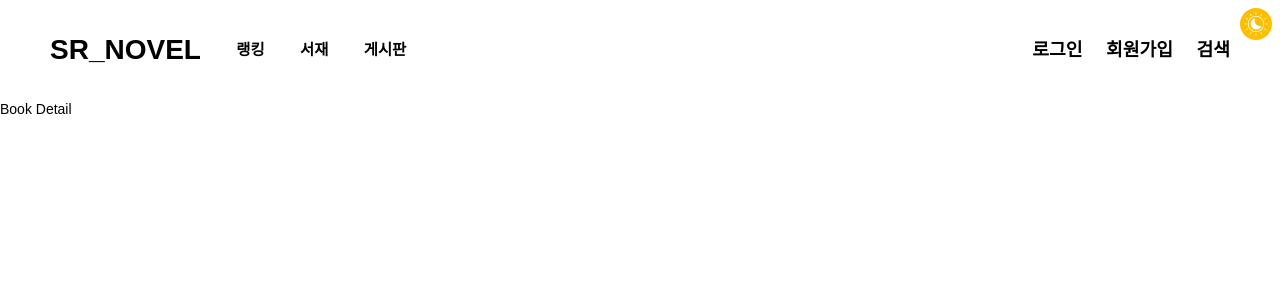
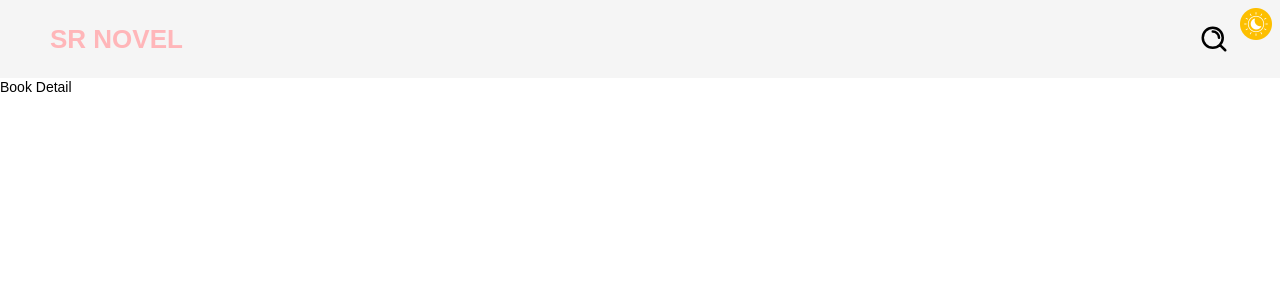
Before and after one commit to ryushin01/sr_novel, a React (Vite) app: page /sr_novel/detail/1 in a window 1280 px wide. Shown: the top 300 px of the page. Built offline with nearby package versions, Linux system fonts and the light colour scheme; no server answers; a web font is replaced by a local one.

Commit message:
💄 헤더 컴포넌트 개발

```diff
--- a/src/assets/scss/partials/typography.scss
+++ b/src/assets/scss/partials/typography.scss
@@ -2,7 +2,11 @@
 
 // 미지정 시 font-size: 14px; line-height: 18px;이 초기값으로 들어갑니다.
 @mixin Typography($size: null, $weight: 400) {
-  @if $size == 3xl {
+  @if ($size == 4xl) {
+    font-size: 26px;
+    line-height: 1;
+    font-weight: $weight;
+  } @else if $size == 3xl {
     font-size: 24px;
     line-height: 32px;
     font-weight: $weight;
--- a/src/components/Header/Header.jsx
+++ b/src/components/Header/Header.jsx
@@ -1,38 +1,17 @@
-import React from 'react';
-import { NavLink } from 'react-router-dom';
+import { Link } from 'react-router-dom';
 import './Header.scss';
 
 const Header = () => {
   return (
     <header className="header">
-      <div className="leftWrap">
-        <ul>
-          <li>
-            <h1>SR_NOVEL</h1>
-          </li>
-          <li>
-            <NavLink to="/">랭킹</NavLink>
-          </li>
-          <li>
-            <NavLink to="#">서재</NavLink>
-          </li>
-          <li>
-            <NavLink to="#">게시판</NavLink>
-          </li>
-        </ul>
-      </div>
-      <div className="rightWrap">
-        <ul>
-          <li>
-            <NavLink to="/login">로그인</NavLink>
-          </li>
-          <li>
-            <NavLink to="#">회원가입</NavLink>
-          </li>
-          <li>
-            <NavLink to="#">검색</NavLink>
-          </li>
-        </ul>
+      <div className="inner-wrap">
+        <h1>
+          <Link to="/">SR NOVEL</Link>
+        </h1>
+
+        <Link to="/search" className="link-search">
+          검색 페이지 이동
+        </Link>
       </div>
     </header>
   );
--- a/src/components/Header/Header.scss
+++ b/src/components/Header/Header.scss
@@ -1,111 +1,72 @@
 @charset "urf-8";
-@import '../../assets/scss/partials/mixin.scss',
-  '../../assets/scss/partials/theme.scss';
-@import '../../assets/scss/partials/grid_system.scss',
-  '../../assets/scss/partials/media_query.scss';
+@import '@scss/partials/media_query.scss', '@scss/partials/mixin.scss',
+  '@scss/partials/theme.scss', '@scss/partials/typography.scss';
 
-.header {
-  width: 100%;
-  height: 100px;
-  display: flex;
-  padding: 0 10px;
-  max-width: 1200px;
-  margin: 0 auto;
+@mixin theme($theme, $grayscale-1, $grayscale-2, $grayscale-3, $grayscale-4) {
+  .#{$theme} {
+    .header {
+      position: sticky;
+      top: 0;
+      z-index: 10;
+      width: 100%;
+      background-color: $grayscale-4;
+      color: $grayscale-1;
 
-  & > .leftWrap {
-    width: 60%;
-    height: 100%;
-    display: flex;
-    justify-content: space-between;
+      .inner-wrap {
+        display: flex;
+        justify-content: space-between;
+        align-items: center;
+        max-width: 1200px;
+        margin: 0 auto;
+        padding: 23px 10px;
 
-    @include Mobile {
-      width: 40%;
-    }
-
-    & ul {
-      width: 100%;
-      display: flex;
-      justify-content: flex-start;
-      align-items: center;
-
-      & li {
-        cursor: pointer;
-        padding-left: 5%;
-        font-weight: bold;
-
-        &:first-child {
-          padding: 0;
-        }
-
-        & > h1 {
-          width: 100%;
-          height: 100%;
-          cursor: pointer;
-          font-size: 2.5rem;
-
-          @include Mobile {
-            font-size: 1.4rem;
-          }
-
-          @include Tablet {
-            font-size: 2rem;
+        h1 {
+          a {
+            @include Typography(4xl, 700);
+            color: $primary-color;
           }
         }
 
-        & > a {
-          font-size: 1.4rem;
-          text-align: center;
-
-          @include Mobile {
-            font-size: 0;
-          }
-
-          @include Tablet {
-            font-size: 1.1rem;
-          }
+        .link-search {
+          @include Ir();
+          width: 32px;
+          height: 32px;
+          background-image: url(@svg/header/icon_search_#{$theme}.svg);
+          background-repeat: no-repeat;
+          background-position: center;
+          background-size: 30px;
         }
       }
     }
-  }
-
-  & .rightWrap {
-    width: 40%;
-    height: 100%;
-    display: flex;
 
     @include Mobile {
-      width: 60%;
-    }
+      .header {
+        .inner-wrap {
+          padding: 9px 20px;
 
-    & ul {
-      width: 100%;
-      display: flex;
-      justify-content: flex-end;
-      align-items: center;
-
-      & > li {
-        font-weight: bold;
-        text-align: center;
-        padding-right: 5%;
-        cursor: pointer;
-
-        &:last-child {
-          padding: 0;
-        }
-
-        & > a {
-          font-size: 1.4rem;
-          text-align: center;
-
-          @include Mobile {
-            font-size: 0.9rem;
+          h1 {
+            a {
+              @include Typography(lg);
+            }
           }
 
-          @include Tablet {
-            font-size: 1.3rem;
+          .link-search {
+            background-size: 24px;
           }
         }
       }
     }
   }
 }
+
+@each $theme, $grayscale-1, $grayscale-2, $grayscale-3,
+  $grayscale-4 in $pallette
+{
+  @include theme(
+    $theme,
+    $grayscale-1,
+    $grayscale-2,
+    $grayscale-3,
+    $grayscale-4
+  );
+}
--- a/src/components/ThemeSwitch/ThemeSwitch.scss
+++ b/src/components/ThemeSwitch/ThemeSwitch.scss
@@ -2,6 +2,7 @@
   position: absolute;
   top: 0;
   right: 0;
+  z-index: 100;
 
   button {
     width: 48px;
```
Also changed, not shown: src/svg/header/icon_search_dark.svg (added), src/svg/header/icon_search_light.svg (added).
